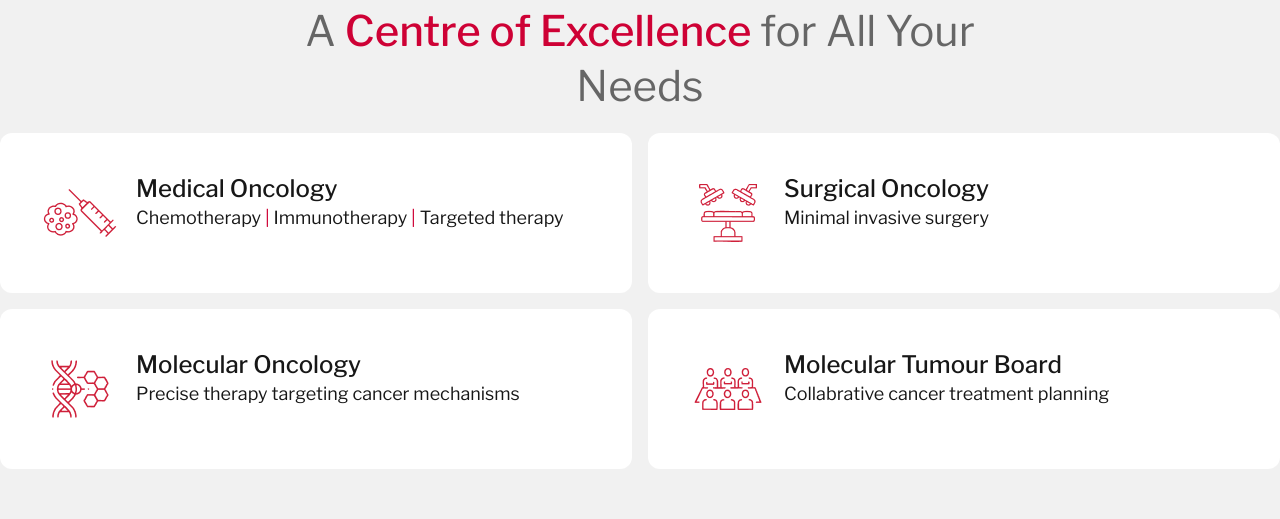
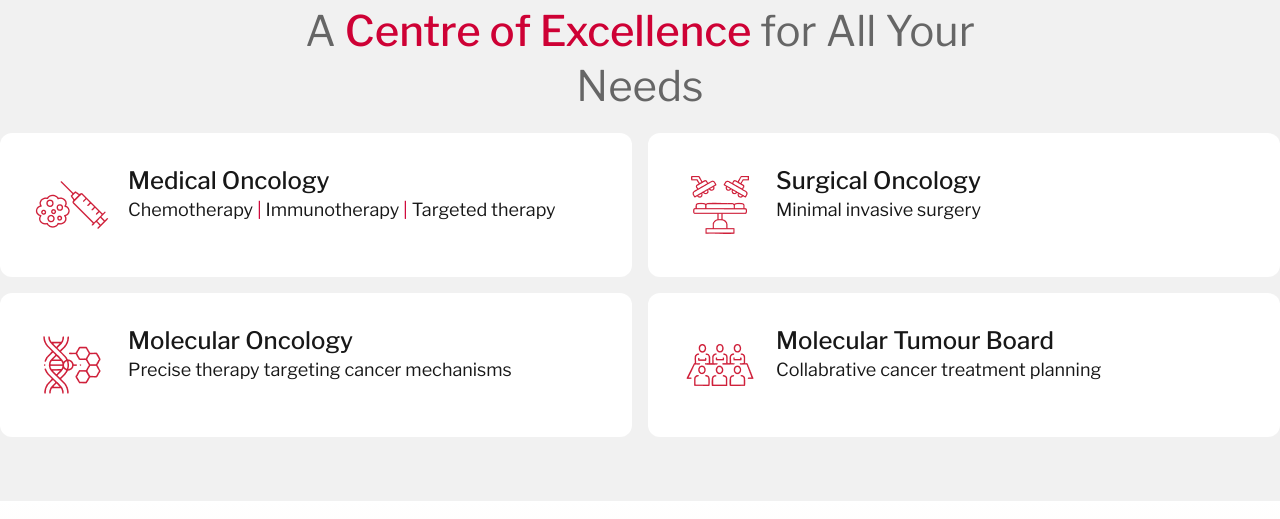
Before and after one commit to anupamgeny/everhope, a Next.js app: page /lp-1 in a window 1280 px wide. Shown: the part 1680-2199 px from the top of the page. Built offline with nearby package versions, Linux system fonts and the light colour scheme.

Commit message:
ui changes on a section 3

```diff
--- a/src/app/components/CentreOfExcellence.tsx
+++ b/src/app/components/CentreOfExcellence.tsx
@@ -13,7 +13,7 @@ const CentreOfExcellence = () => {
         </h2>
       </div>
       <div className="mx-4 mt-5 grid grid-cols-1 gap-4 md:max-w-7xl md:grid-cols-2 lg:mx-auto">
-        <div className="max-full items-start rounded-xl bg-[#FFFFFF] p-5 lg:p-10">
+        <div className="max-full items-start rounded-xl bg-[#FFFFFF] p-4 lg:p-8">
           <div className="flex gap-4">
             <Image
               src="/assets/images/lp-1/Medical-Oncology.png"
@@ -36,7 +36,7 @@ const CentreOfExcellence = () => {
             </div>
           </div>
         </div>
-        <div className="max-full items-start rounded-xl bg-[#FFFFFF] p-5 lg:p-10">
+        <div className="max-full items-start rounded-xl bg-[#FFFFFF] p-4 lg:p-8">
           <div className="flex gap-4">
             <Image
               src="/assets/images/lp-1/Surgical-Oncology.png"
@@ -53,7 +53,7 @@ const CentreOfExcellence = () => {
             </div>
           </div>
         </div>
-        <div className="max-full items-start rounded-xl bg-[#FFFFFF] p-10">
+        <div className="max-full items-start rounded-xl bg-[#FFFFFF] p-4 lg:p-8">
           <div className="flex gap-4">
             <Image
               src="/assets/images/lp-1/Molecular-Oncology.png"
@@ -72,7 +72,7 @@ const CentreOfExcellence = () => {
             </div>
           </div>
         </div>
-        <div className="max-full items-start rounded-xl bg-[#FFFFFF] p-10">
+        <div className="max-full items-start rounded-xl bg-[#FFFFFF] p-4 lg:p-8">
           <div className="flex gap-4">
             <Image
               src="/assets/images/lp-1/Moleculer-Tumour-Board.png"
```
